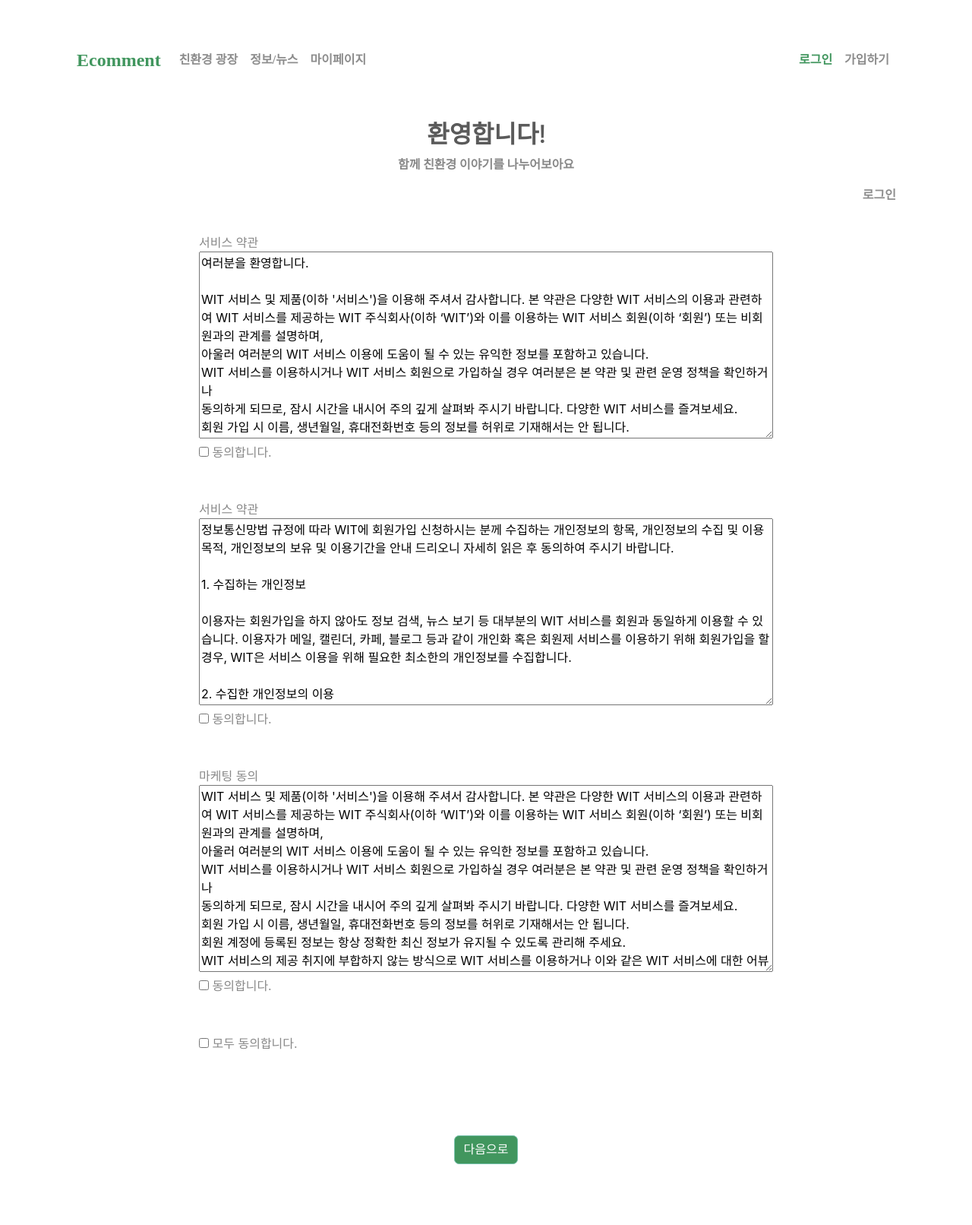
After one commit to seoyoung-0/ecomment_5, a Django app: page /account/checkbox/ in a window 1280 px wide. The commit adds this page. Shown: the whole page at 76% size. Run offline with Django 3.2, Linux system fonts and the light colour scheme; some libraries are stand-ins or nearby versions; some web fonts are replaced.

Commit message:
Modify signup and login

```diff
--- a/Ecomment/urls.py
+++ b/Ecomment/urls.py
@@ -24,7 +24,6 @@ urlpatterns = [
     path('admin/', admin.site.urls),
     path('', include('home.urls')),
     path('account/', include('account.urls')),
-
     path('community/', include('community.urls')),
 ]
 
--- a/account/urls.py
+++ b/account/urls.py
@@ -8,4 +8,5 @@ urlpatterns = [
     path('login/', auth_views.LoginView.as_view(template_name='account/login.html'), name='login'),
     path('logout/', auth_views.LogoutView.as_view(), name='logout'),
     path('signup/', views.signup, name='signup'),
+    path('checkbox/', views.checkbox, name='checkbox'),
 ]
--- a/account/views.py
+++ b/account/views.py
@@ -1,3 +1,4 @@
+from django.http import HttpResponseRedirect
 from django.shortcuts import render
 from django.contrib.auth import authenticate, login
 from django.shortcuts import render, redirect
@@ -22,3 +23,6 @@ def signup(request):
         form = UserForm()
 
     return render(request, 'account/signup.html', {'form': form})
+
+def checkbox(request):
+    return render(request,"account/checkbox.html")
--- /dev/null
+++ b/static/checkbox.js
@@ -0,0 +1,66 @@
+// 모두 체크
+function allCheck() {
+    if($("[name=chkAll]").prop("checked")) {
+        $("[name=chk]").prop("checked",true);
+    } else {
+        $("input[type=checkbox]").prop("checked", false);
+    }
+}
+
+// 체크
+function oneCheck(a)
+{
+var allChkBox = $("[name=chkAll]");
+var chkBoxName = $(a).attr("name");
+
+if( $(a).prop("checked") )
+{
+    //전체체크박스 수(모두동의하기 체크박스 제외)
+    checkBoxLength = $("[name="+ chkBoxName +"]").length;
+
+    //체크된 체크박스 수
+    checkedLength = $("[name="+ chkBoxName +"]:checked").length;
+
+    //전체체크박스수 == 체크된 체크박스 수 같다면 모두체크
+    if( checkBoxLength == checkedLength ) {
+        allChkBox.prop("checked", true);
+
+    } else {
+        allChkBox.prop("checked", false);
+    }
+} else
+  {
+       allChkBox.prop("checked", false);
+  }
+
+}
+
+
+$(function(){
+// 모두 동의하기 체크박스 클릭 시
+$("[name=chkAll]").click(function(){
+    allCheck(this);
+});
+// 다른 체크박스 클릭 시
+$("[name=chk]").each(function(){
+    $(this).click(function(){
+        oneCheck(this);
+    });
+});
+});
+
+// 필수정보 확인
+var nextBtn = document.getElementById("nextBtn");
+var mustchk1 = document.getElementById("mustchk1");
+var mustchk2 = document.getElementById("mustchk2");
+var mustchk3 = document.getElementById("mustchk3");
+nextBtn.addEventListener("click", checkRight);
+function checkRight() {
+    if(mustchk1.checked==true && mustchk2.checked==true && mustchk3.checked==true) {
+        // 어떻게 처리할지 모르겠음...
+        return
+    } else {
+        // 왜 안뜨는가...
+        alert("필수정보를 확인해주세요!");
+    }
+}
--- a/static/ecomment.css
+++ b/static/ecomment.css
@@ -119,3 +119,19 @@ display: inline-block;
 .update_hit{
   display : none;
 }
+
+.register-text h2, p{
+  font-weight: bold;
+}
+.signUp-box{margin: 50px auto;}
+
+.register-item {
+ margin:3% auto;
+}
+.chk-item{
+padding: 2% 15%;
+}
+
+#register-btn{
+  margin:50px auto; display:block; background: #41965E;
+}
--- /dev/null
+++ b/templates/account/checkbox.html
@@ -0,0 +1,149 @@
+{% extends "base.html" %}
+
+{% block content %}
+
+<div class="container my-5">
+    <div class="row my-3">
+        <div class="col-12 text-center register-text">
+            <h2>환영합니다!</h2>
+            <p>함께 친환경 이야기를 나누어보아요</p>
+        </div>
+        <div class="col-12 text-right">
+            <a href="{% url 'account:login' %}">로그인</a>
+        </div>
+    </div>
+
+            <div class="check-box" style="list-style:none;">
+        <form action="" , method="POST">
+            {% csrf_token %}
+
+            <div class="chk-item">
+            <div> <span> 서비스 약관 </span> </div>
+            <div class="checkbox">
+                <textarea name="" id="" style="width:100%;" rows="10">여러분을 환영합니다.
+
+WIT 서비스 및 제품(이하 '서비스')을 이용해 주셔서 감사합니다. 본 약관은 다양한 WIT 서비스의 이용과 관련하여 WIT 서비스를 제공하는 WIT 주식회사(이하 ‘WIT’)와 이를 이용하는 WIT 서비스 회원(이하 ‘회원’) 또는 비회원과의 관계를 설명하며,
+아울러 여러분의 WIT 서비스 이용에 도움이 될 수 있는 유익한 정보를 포함하고 있습니다.
+WIT 서비스를 이용하시거나 WIT 서비스 회원으로 가입하실 경우 여러분은 본 약관 및 관련 운영 정책을 확인하거나
+동의하게 되므로, 잠시 시간을 내시어 주의 깊게 살펴봐 주시기 바랍니다. 다양한 WIT 서비스를 즐겨보세요.
+회원 가입 시 이름, 생년월일, 휴대전화번호 등의 정보를 허위로 기재해서는 안 됩니다.
+회원 계정에 등록된 정보는 항상 정확한 최신 정보가 유지될 수 있도록 관리해 주세요.
+WIT 서비스의 제공 취지에 부합하지 않는 방식으로 WIT 서비스를 이용하거나 이와 같은 WIT 서비스에 대한 어뷰징(남용) 행위를 막기 위한
+WIT의 기술적 조치를 무력화하려는 일체의 행위(예: IP를 지속적으로 바꿔가며 접속하는 행위, Captcha를 외부 솔루션 등을 통해 우회하거나 무력화 하는 행위 등)를 시도해서는 안 됩니다.
+WIT의 동의 없이 자동화된 수단에 의해 네이버 서비스 상에 광고가 게재되는 영역 또는 그 밖의 영역에 부호, 문자, 음성, 음향, 그림, 사진, 동영상, 링크 등으로
+구성된 각종 콘텐츠 자체 또는 파일을 삽입해서는 안 됩니다. 또한, WIT 서비스 또는 이에 포함된 소프트웨어를 복사, 수정할 수 없으며, 이를 판매, 양도, 대여
+또는 담보로 제공하거나 타인에게 그 이용을 허락해서는 안 됩니다. WIT 서비스에 포함된 소프트웨어를 역 설계, 소스코드 추출 시도, 복제, 분해, 모방,
+기타 변형하는 등의 행위도 금지됩니다(다만, 오픈소스에 해당되는 경우 그 자체 조건에 따릅니다). 그 밖에 바이러스나 기타 악성 코드를 업로드하거나 WIT 서비스의
+원활한 운영을 방해할 목적으로 서비스 기능을 비정상적으로 이용하는 행위 역시 금지됩니다.
+WIT은 본 약관의 범위 내에서 게시물 운영정책, 각 개별 서비스에서의 약관 또는 운영정책, 각 서비스 상의 안내, 공지사항, 고객센터 도움말 등을 두어,
+여러분에게 안정적이고 원활한 서비스 이용이 가능하도록 지원하고 있습니다. 각 세부 정책에는 여러분이 참고할 수 있도록 보다 구체적인 유의사항을 포함하고 있으니,
+본 약관 본문 및 구성 페이지 상의 링크 등을 통해 이를 확인해 주시기 바랍니다.
+
+본 약관은 한국어를 정본으로 합니다. 본 약관 또는 WIT 서비스와 관련된 여러분과 WIT과의 관계에는 대한민국의 법령이 적용됩니다.
+그리고 본 약관 또는 WIT 서비스와 관련하여 여러분과 WIT 사이에 분쟁이 발생할 경우, 그 분쟁의 처리는 대한민국 '민사소송법'에서 정한 절차를 따릅니다.
+
+공지 일자: 2018년 3월 30일
+적용 일자: 2018년 5월 1일
+WIT 서비스와 관련하여 궁금하신 사항이 있으시면 고객센터(대표번호: 1588 – 3820/ 평일 09:00~18:00)로 문의 주시기 바랍니다.
+                    </textarea>
+            </div>
+            <div>
+                <label>
+                    <input type="checkbox" name="chk" id="mustchk1" />
+                    <span>동의합니다.</span>
+                </label>
+            </div>
+            </div>
+
+            <div class="chk-item">
+            <div> <span> 서비스 약관 </span> </div>
+            <div class="checkbox">
+                <textarea name="" style="width:100%;" rows="10">정보통신망법 규정에 따라 WIT에 회원가입 신청하시는 분께 수집하는 개인정보의 항목, 개인정보의 수집 및 이용목적, 개인정보의 보유 및 이용기간을 안내 드리오니 자세히 읽은 후 동의하여 주시기 바랍니다.
+
+1. 수집하는 개인정보
+
+이용자는 회원가입을 하지 않아도 정보 검색, 뉴스 보기 등 대부분의 WIT 서비스를 회원과 동일하게 이용할 수 있습니다. 이용자가 메일, 캘린더, 카페, 블로그 등과 같이 개인화 혹은 회원제 서비스를 이용하기 위해 회원가입을 할 경우, WIT은 서비스 이용을 위해 필요한 최소한의 개인정보를 수집합니다.
+
+2. 수집한 개인정보의 이용
+
+WIT 및 WIT 관련 제반 서비스(모바일 웹/앱 포함)의 회원관리, 서비스 개발・제공 및 향상, 안전한 인터넷 이용환경 구축 등 아래의 목적으로만 개인정보를 이용합니다.
+3. 개인정보의 파기
+
+회사는 원칙적으로 이용자의 개인정보를 회원 탈퇴 시 지체없이 파기하고 있습니다.단, 이용자에게 개인정보 보관기간에 대해 별도의 동의를 얻은 경우, 또는 법령에서 일정 기간 정보보관 의무를 부과하는 경우에는 해당 기간 동안 개인정보를 안전하게 보관합니다.
+
+전자상거래 등에서의 소비자 보호에 관한 법률, 전자금융거래법, 통신비밀보호법 등 법령에서 일정기간 정보의 보관을 규정하는 경우는 아래와 같습니다. WIT은 이 기간 동안 법령의 규정에 따라 개인정보를 보관하며, 본 정보를 다른 목적으로는 절대 이용하지 않습니다.
+
+- 전자상거래 등에서 소비자 보호에 관한 법률
+계약 또는 청약철회 등에 관한 기록: 5년 보관
+대금결제 및 재화 등의 공급에 관한 기록: 5년 보관
+소비자의 불만 또는 분쟁처리에 관한 기록: 3년 보관
+- 전자금융거래법
+전자금융에 관한 기록: 5년 보관
+- 통신비밀보호법
+로그인 기록: 3개월
+회원탈퇴, 서비스 종료, 이용자에게 동의받은 개인정보 보유기간의 도래와 같이 개인정보의 수집 및 이용목적이 달성된 개인정보는 재생이 불가능한 방법으로 파기하고 있습니다.
+법령에서 보존의무를 부과한 정보에 대해서도 해당 기간 경과 후 지체없이 재생이 불가능한 방법으로 파기합니다.
+
+전자적 파일 형태의 경우 복구 및 재생이 되지 않도록 기술적인 방법을 이용하여 안전하게 삭제하며, 출력물 등은 분쇄하거나 소각하는 방식 등으로 파기합니다.
+
+참고로 WIT은 ‘개인정보 유효기간제’에 따라 1년간 서비스를 이용하지 않은 회원의 개인정보를 별도로 분리 보관하여 관리하고 있습니다.
+                </textarea>
+            </div>
+            <div>
+                <label>
+                    <input type="checkbox" name="chk" id="mustchk2" />
+                    <span>동의합니다.</span>
+                </label>
+            </div>
+            </div>
+
+            <div class="chk-item">
+            <div> <span> 마케팅 동의 </span> </div>
+            <div class="checkbox">
+                <textarea name="" id="" style="width:100%;" rows="10">WIT 서비스 및 제품(이하 '서비스')을 이용해 주셔서 감사합니다. 본 약관은 다양한 WIT 서비스의 이용과 관련하여 WIT 서비스를 제공하는 WIT 주식회사(이하 ‘WIT’)와 이를 이용하는 WIT 서비스 회원(이하 ‘회원’) 또는 비회원과의 관계를 설명하며,
+아울러 여러분의 WIT 서비스 이용에 도움이 될 수 있는 유익한 정보를 포함하고 있습니다.
+WIT 서비스를 이용하시거나 WIT 서비스 회원으로 가입하실 경우 여러분은 본 약관 및 관련 운영 정책을 확인하거나
+동의하게 되므로, 잠시 시간을 내시어 주의 깊게 살펴봐 주시기 바랍니다. 다양한 WIT 서비스를 즐겨보세요.
+회원 가입 시 이름, 생년월일, 휴대전화번호 등의 정보를 허위로 기재해서는 안 됩니다.
+회원 계정에 등록된 정보는 항상 정확한 최신 정보가 유지될 수 있도록 관리해 주세요.
+WIT 서비스의 제공 취지에 부합하지 않는 방식으로 WIT 서비스를 이용하거나 이와 같은 WIT 서비스에 대한 어뷰징(남용) 행위를 막기 위한
+WIT의 기술적 조치를 무력화하려는 일체의 행위(예: IP를 지속적으로 바꿔가며 접속하는 행위, Captcha를 외부 솔루션 등을 통해 우회하거나 무력화 하는 행위 등)를 시도해서는 안 됩니다.
+WIT의 동의 없이 자동화된 수단에 의해 네이버 서비스 상에 광고가 게재되는 영역 또는 그 밖의 영역에 부호, 문자, 음성, 음향, 그림, 사진, 동영상, 링크 등으로
+구성된 각종 콘텐츠 자체 또는 파일을 삽입해서는 안 됩니다. 또한, WIT 서비스 또는 이에 포함된 소프트웨어를 복사, 수정할 수 없으며, 이를 판매, 양도, 대여
+또는 담보로 제공하거나 타인에게 그 이용을 허락해서는 안 됩니다. WIT 서비스에 포함된 소프트웨어를 역 설계, 소스코드 추출 시도, 복제, 분해, 모방,
+기타 변형하는 등의 행위도 금지됩니다(다만, 오픈소스에 해당되는 경우 그 자체 조건에 따릅니다). 그 밖에 바이러스나 기타 악성 코드를 업로드하거나 WIT 서비스의
+원활한 운영을 방해할 목적으로 서비스 기능을 비정상적으로 이용하는 행위 역시 금지됩니다.
+WIT은 본 약관의 범위 내에서 게시물 운영정책, 각 개별 서비스에서의 약관 또는 운영정책, 각 서비스 상의 안내, 공지사항, 고객센터 도움말 등을 두어,
+여러분에게 안정적이고 원활한 서비스 이용이 가능하도록 지원하고 있습니다. 각 세부 정책에는 여러분이 참고할 수 있도록 보다 구체적인 유의사항을 포함하고 있으니,
+본 약관 본문 및 구성 페이지 상의 링크 등을 통해 이를 확인해 주시기 바랍니다.
+
+본 약관은 한국어를 정본으로 합니다. 본 약관 또는 WIT 서비스와 관련된 여러분과 WIT과의 관계에는 대한민국의 법령이 적용됩니다.
+그리고 본 약관 또는 WIT 서비스와 관련하여 여러분과 WIT 사이에 분쟁이 발생할 경우, 그 분쟁의 처리는 대한민국 '민사소송법'에서 정한 절차를 따릅니다.
+
+공지 일자: 2018년 3월 30일
+적용 일자: 2018년 5월 1일
+WIT 서비스와 관련하여 궁금하신 사항이 있으시면 고객센터(대표번호: 1588 – 3820/ 평일 09:00~18:00)로 문의 주시기 바랍니다.
+                    </textarea>
+            </div>
+            <div>
+                <label>
+                    <input type="checkbox" name="chk" id="mustchk3" />
+                    <span>동의합니다.</span>
+                </label>
+            </div>
+            </div>
+
+            <div class="chk-item">
+                <label>
+                    <input type="checkbox" name="chkAll"/>
+                    <span>모두 동의합니다.</span>
+                </label>
+            </div>
+        </form>
+
+                <button type="submit" class="btn btn-primary" id="nextBtn" onclick="location.href='{% url 'account:signup' %}'" style="margin:80px auto; display:block; background: #41965E;">다음으로</button>
+
+        </div>
+
+</div>
+{% endblock %}
--- a/templates/base.html
+++ b/templates/base.html
@@ -13,7 +13,8 @@
     <script src="https://code.jquery.com/jquery-3.5.1.slim.min.js" integrity="sha384-DfXdz2htPH0lsSSs5nCTpuj/zy4C+OGpamoFVy38MVBnE+IbbVYUew+OrCXaRkfj" crossorigin="anonymous"></script>
     <script src="https://cdn.jsdelivr.net/npm/popper.js@1.16.0/dist/umd/popper.min.js" integrity="sha384-Q6E9RHvbIyZFJoft+2mJbHaEWldlvI9IOYy5n3zV9zzTtmI3UksdQRVvoxMfooAo" crossorigin="anonymous"></script>
     <script src="https://stackpath.bootstrapcdn.com/bootstrap/4.5.0/js/bootstrap.min.js" integrity="sha384-OgVRvuATP1z7JjHLkuOU7Xw704+h835Lr+6QL9UvYjZE3Ipu6Tp75j7Bh/kR0JKI" crossorigin="anonymous"></script>
-    <title>Ecomment</title>
+    <script src="{% static 'checkbox.js' %}"></script>
+        <title>Ecomment</title>
     </head>
     <body>
 
@@ -43,7 +44,7 @@
 
                    {% else %}
                         <li><a class="nav-link" href="{% url 'account:login' %}" style="color: #41965E;">로그인</a></li>
-                        <li><a class="nav-link" href="{% url 'account:signup' %}">가입하기</a></li>
+                        <li><a class="nav-link" href="{% url 'account:checkbox' %}">가입하기</a></li>
                     {% endif %}
                   </div>
 {#                  <form class="form-inline my-2 my-lg-0">#}
```
Also changed, not shown: account/forms.py (+4 -4 lines), templates/account/login.html (+6 -6 lines), templates/account/signup.html (+19 -10 lines), db.sqlite3.
